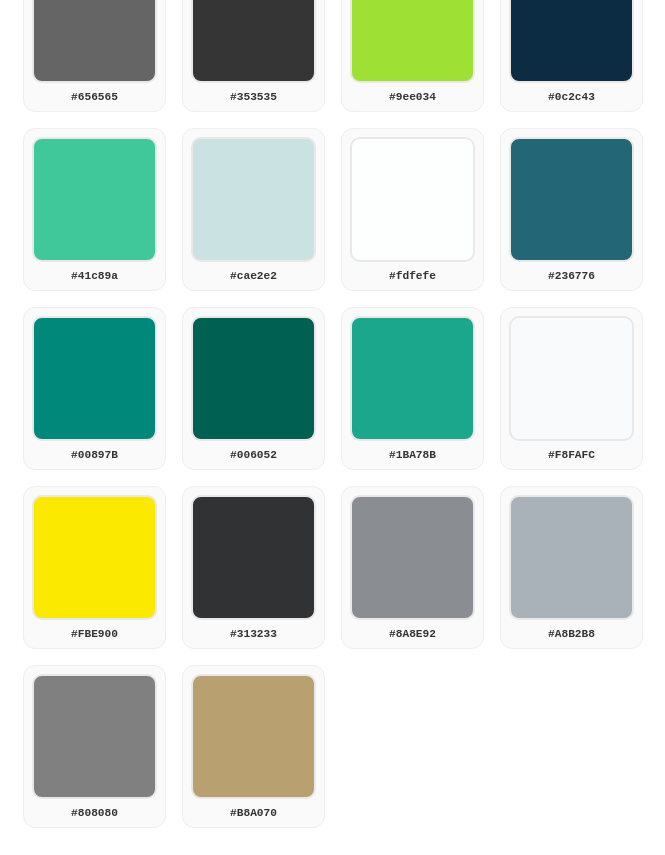
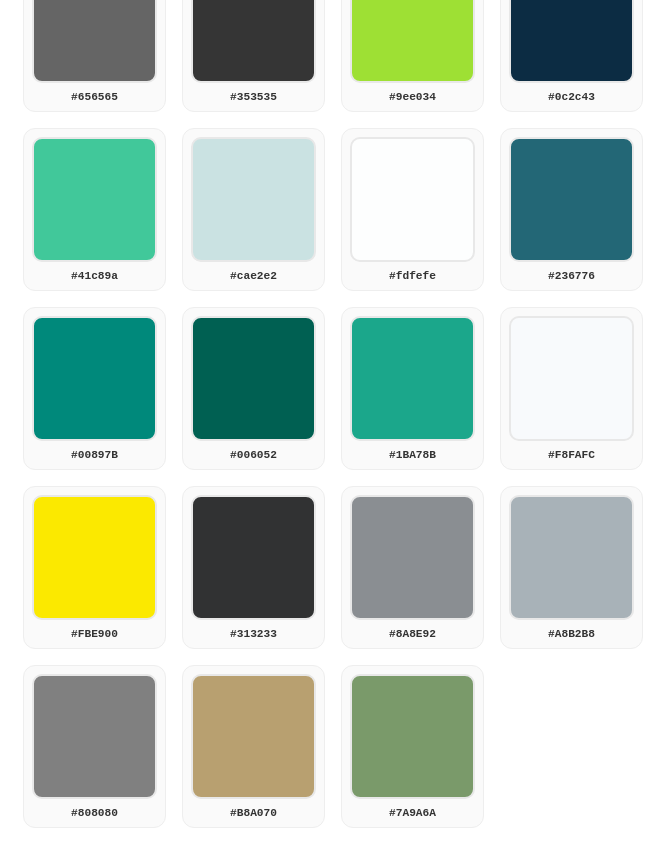
Before and after one commit to x361x3ch/Anasayfa, a Jekyll site: the page Renk.html, which Jekyll copies as it is, in a window 1280 px wide and 900 px high, scrolled down 5229 px. Shown: the top 855 px of the window, without its empty margins (307-972 px from the left). Built offline with Jekyll 4.4.1, drawn with Linux system fonts in a browser that asks for light colours.

Commit message:
update Renk.html

```diff
--- a/Renk.html
+++ b/Renk.html
@@ -663,7 +663,10 @@
                 <div class="color-box" style="background:#B8A070;"></div>
                 <span class="color-hex">#B8A070</span>
             </div>
-
+            <div class="color-swatch" data-hex="#7A9A6A">
+                <div class="color-box" style="background:#7A9A6A;"></div>
+                <span class="color-hex">#7A9A6A</span>
+            </div>
 
 
 
```
